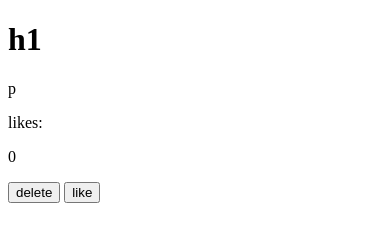
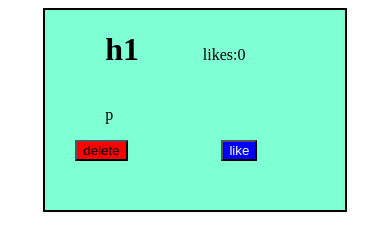
Before and after one commit to HenryBlake/MAP-INFO6128-LAB3, a plain HTML site: page list.html in a window 390 px wide. Drawn offline with Linux system fonts and the light colour scheme.

Commit message:
feat:completed

```diff
--- a/css/list.css
+++ b/css/list.css
@@ -0,0 +1,31 @@
+.delete{
+    background-color: red;
+    margin-left: 10%;
+}
+.like{
+    background-color: blue;
+    margin-left: 30%;
+    color: white;
+}
+.list{
+    border: 2px solid black;
+    background-color: aquamarine;
+    width: 80%;
+    height: 200px;
+    margin-left: auto;
+    margin-right: auto;
+}
+.title{
+    display: inline-block;
+    margin-left: 20%;
+}
+.likes{
+    display: inline-block;
+    padding-left: 20%;
+}
+.likes_num{
+    display: inline-block;
+}
+.artist{
+    margin-left: 20%;
+}
--- a/css/main.css
+++ b/css/main.css
@@ -22,7 +22,10 @@
   h2 {
     background-color: blueviolet;
   }
-  button {
+  #listContent{
+    padding-left: 0;
+  }
+  #addBtn {
     display: block;
     width: 100px;
     height: 60px;
@@ -32,9 +35,41 @@
     border-radius: 3px;
     background-color: lightgray;
   }
-  button:hover {
+  #addBtn:hover {
     background-color: darkgray;
   }
+  .delete{
+    background-color: red;
+    margin-left: 10%;
+}
+.like{
+    background-color: blue;
+    margin-left: 30%;
+    color: white;
+}
+.list{
+    border: 2px solid black;
+    background-color: aquamarine;
+    width: 80%;
+    height: 200px;
+    margin-left: auto;
+    margin-right: auto;
+    margin-top: 10%;
+}
+.title{
+    display: inline-block;
+    margin-left: 10%;
+}
+.likes{
+    display: inline-block;
+    padding-left: 20%;
+}
+.likes_num{
+    display: inline-block;
+}
+.artist{
+    margin-left: 20%;
+}
 }
 body {
   background-color: white;
@@ -59,7 +94,7 @@ label {
 h2 {
   background-color: blueviolet;
 }
-button {
+#addBtn {
   display: block;
   width: 100px;
   height: 60px;
@@ -69,6 +104,6 @@ button {
   border-radius: 3px;
   background-color: lightgray;
 }
-button:hover {
+#addBtn:hover {
   background-color: darkgray;
 }
--- a/list.html
+++ b/list.html
@@ -4,14 +4,15 @@
     <meta charset="UTF-8">
     <meta name="viewport" content="width=device-width, initial-scale=1.0">
     <title>Document</title>
+    <link rel="stylesheet" href="css/list.css">
 </head>
 <body>
-    <div>
-        <h1 id="title">h1</h1>
-        <p id="artist">p</p>
-        <p id="likes">likes: <p id="likes_num">0</p></p>
-        <button id="delete">delete</button>
-        <button id="like">like</button>
+    <div class="list">
+        <h1 class="title" style="display: inline-block;">h1</h1>
+        <p class="likes">likes: <p class="likes_num">0</p></p>
+        <p class="artist">p</p>
+        <button class="delete">delete</button>
+        <button class="like">like</button>
     </div>
 </body>
 </html>
```
Also changed, not shown: js/app.js (+94 -25 lines).
